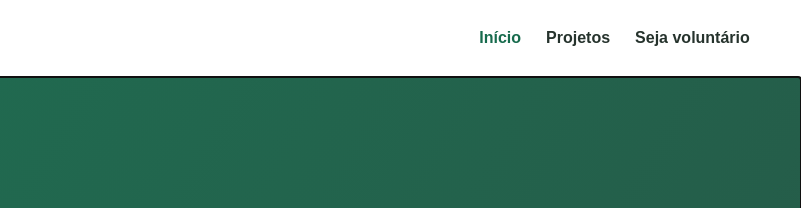
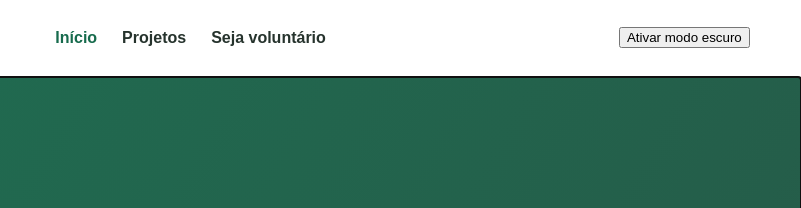
Before and after one commit to adrianolara-gif/ONG-Solidaria, a plain HTML site: page index.html in a window 1280 px wide. Shown: the top 208 px of the page, 479-1280 px from the left. Drawn offline with Linux system fonts and the light colour scheme.

Commit message:
Adicionado botão para modo escuro e alto-contraste

```diff
--- a/index.html
+++ b/index.html
@@ -6,6 +6,7 @@
     <meta name="description" content="ONG Solidária - iniciativas que transformam comunidades.">
     <title>ONG Solidária | Início</title>
     <link rel="stylesheet" href="css/style.css">
+    <link rel="stylesheet" href="css/tema-acessibilidade.css">
 </head>
 <body>
     <header class="cabecalho">
@@ -21,6 +22,13 @@
                     <li><a href="/cadastro" data-route>Seja voluntário</a></li>
                 </ul>
             </nav>
+            <button id="controle-acessibilidade"
+                    class="controle-acessibilidade"
+                    type="button"
+                    aria-pressed="false"
+                    aria-label="Ativar modo escuro">
+                Ativar modo escuro
+            </button>
         </div>
     </header>
 
```
